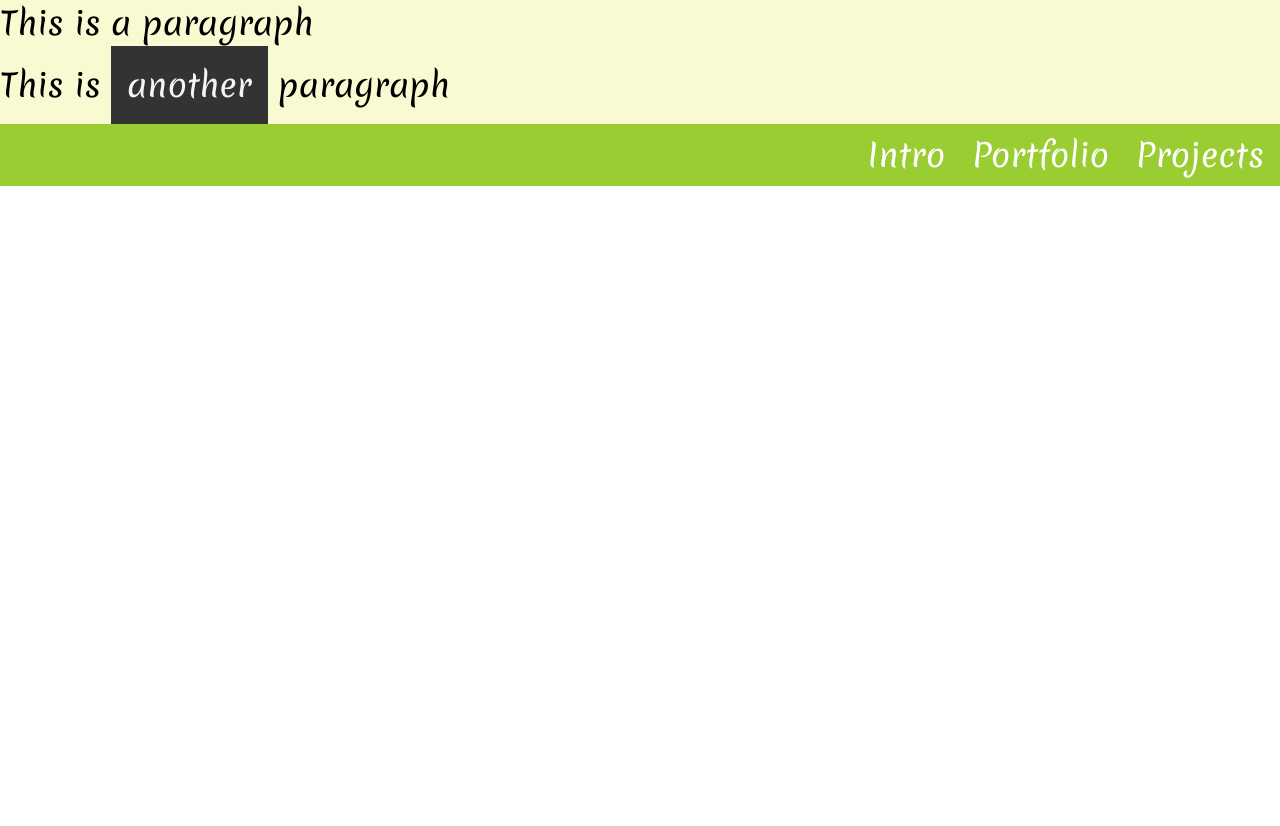
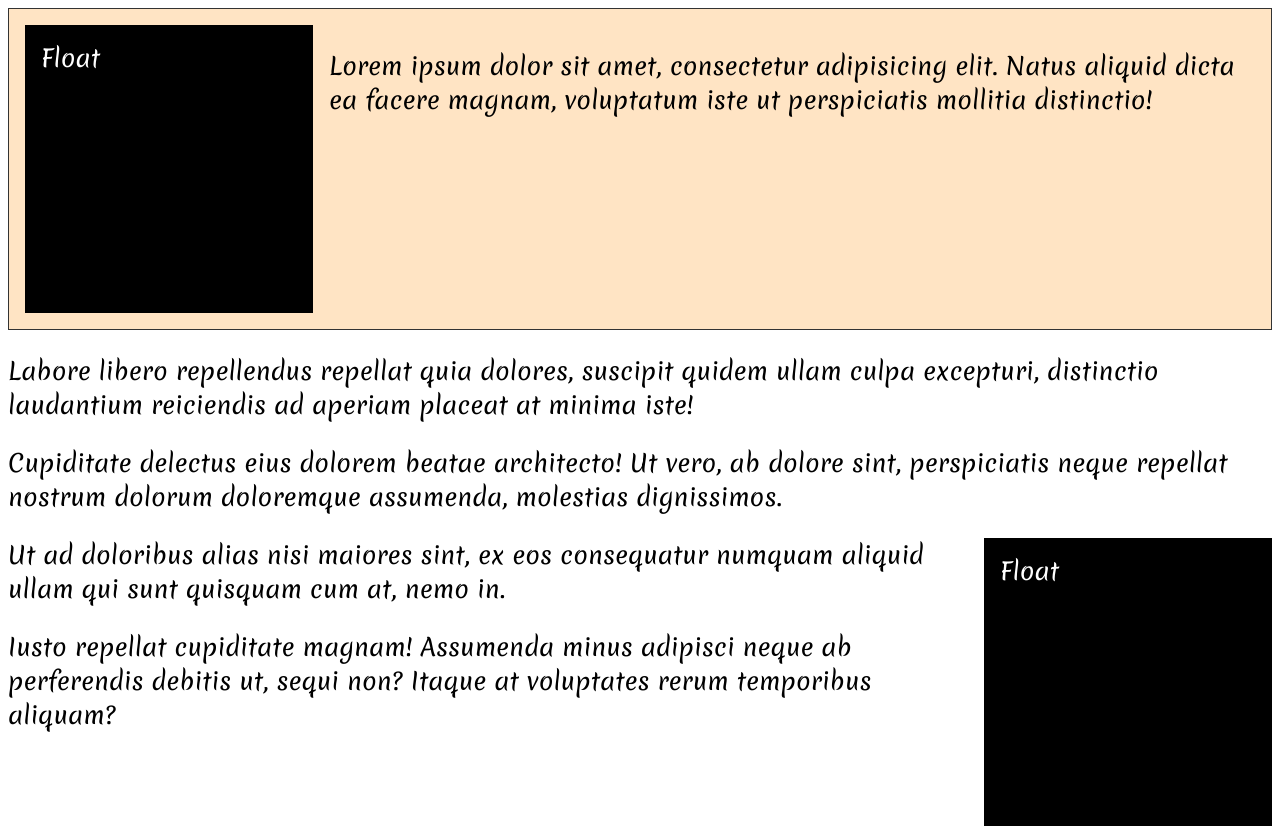
Before and after one commit to aliyusup2981/FullStackDev, a plain HTML site: page CSS/index.html in a window 1280 px wide. Before the commit the page ends 800 px from the top, so only its background shows below. Drawn offline with Linux system fonts and the light colour scheme.

Commit message:
Learn About Floats

```diff
--- a/CSS/index.html
+++ b/CSS/index.html
@@ -3,20 +3,27 @@
   <head>
     <meta charset="UTF-8" />
     <meta name="viewport" content="width=device-width, initial-scale=1.0" />
-    <title>CSS Display</title>
+    <title>CSS Floats</title>
     <link rel="stylesheet" href="styles.css" />
   </head>
   <body>
-    <main>
-      <p>This is a paragraph</p>
-      <p>This is <span class="opposite">another</span> paragraph</p>
-      <nav>
-        <ul>
-          <li><a href="#">Intro</a></li>
-          <li><a href="#">Portfolio</a></li>
-          <li><a href="#">Projects</a></li>
-        </ul>
-      </nav>
-    </main>
+    <section>
+      <div class="block left">Float</div>
+      <p>
+        Lorem ipsum dolor sit amet, consectetur adipisicing elit. Natus aliquid dicta ea facere magnam, voluptatum iste ut perspiciatis mollitia distinctio!
+      </p>
+    </section>
+    <p>
+      Labore libero repellendus repellat quia dolores, suscipit quidem ullam culpa excepturi, distinctio laudantium reiciendis ad aperiam placeat at minima
+      iste!
+    </p>
+    <div class="clear"></div>
+    <p>
+      Cupiditate delectus eius dolorem beatae architecto! Ut vero, ab dolore sint, perspiciatis neque repellat nostrum dolorum doloremque assumenda, molestias
+      dignissimos.
+    </p>
+    <div class="block right">Float</div>
+    <p>Ut ad doloribus alias nisi maiores sint, ex eos consequatur numquam aliquid ullam qui sunt quisquam cum at, nemo in.</p>
+    <p>Iusto repellat cupiditate magnam! Assumenda minus adipisci neque ab perferendis debitis ut, sequi non? Itaque at voluptates rerum temporibus aliquam?</p>
   </body>
 </html>
--- a/CSS/styles.css
+++ b/CSS/styles.css
@@ -1,46 +1,35 @@
 @import url("https://fonts.googleapis.com/css2?family=Merienda:wght@300..900&display=swap");
 
-* {
-  margin: 0;
-  padding: 0;
-  box-sizing: border-box;
-}
-
 body {
-  font-size: 2rem;
+  font-size: 1.5rem;
   font-family: "Merienda", sans-serif;
 }
 
-p {
-  background-color: lightgoldenrodyellow;
-}
-
-.opposite {
-  display: inline-block;
-  background-color: #333;
-  color: whitesmoke;
+.block {
+  width: 20vw;
+  height: 20vw;
+  background-color: #000;
+  color: #fff;
   padding: 1rem;
 }
 
-ul {
-  list-style-type: none;
-  padding: 0.5rem;
-  text-align: right;
-  background-color: yellowgreen;
-  margin: 0;
+.left {
+  float: left;
+  margin-right: 1rem;
 }
 
-li {
-  display: inline-block;
-  margin-inline: 0.5rem;
+.right {
+  float: right;
+  margin-left: 1rem;
 }
 
-li a {
-  color: white;
-  text-decoration: none;
+.clear {
+  clear: both;
 }
 
-li a:hover,
-li a:focus {
-  text-decoration: underline;
+section {
+  background-color: bisque;
+  border: 1px solid #333;
+  padding: 1rem;
+  display: flow-root;
 }
```
